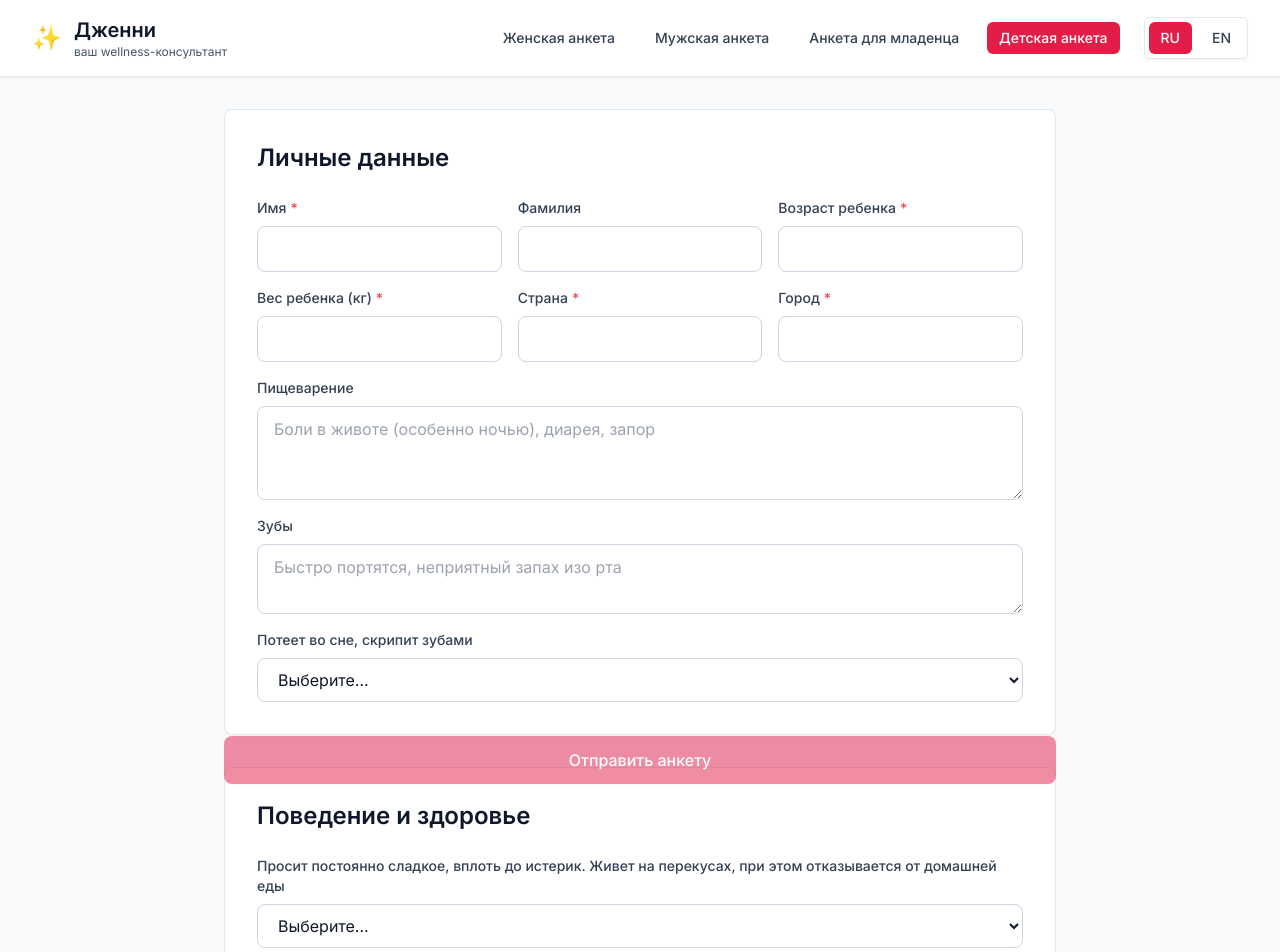
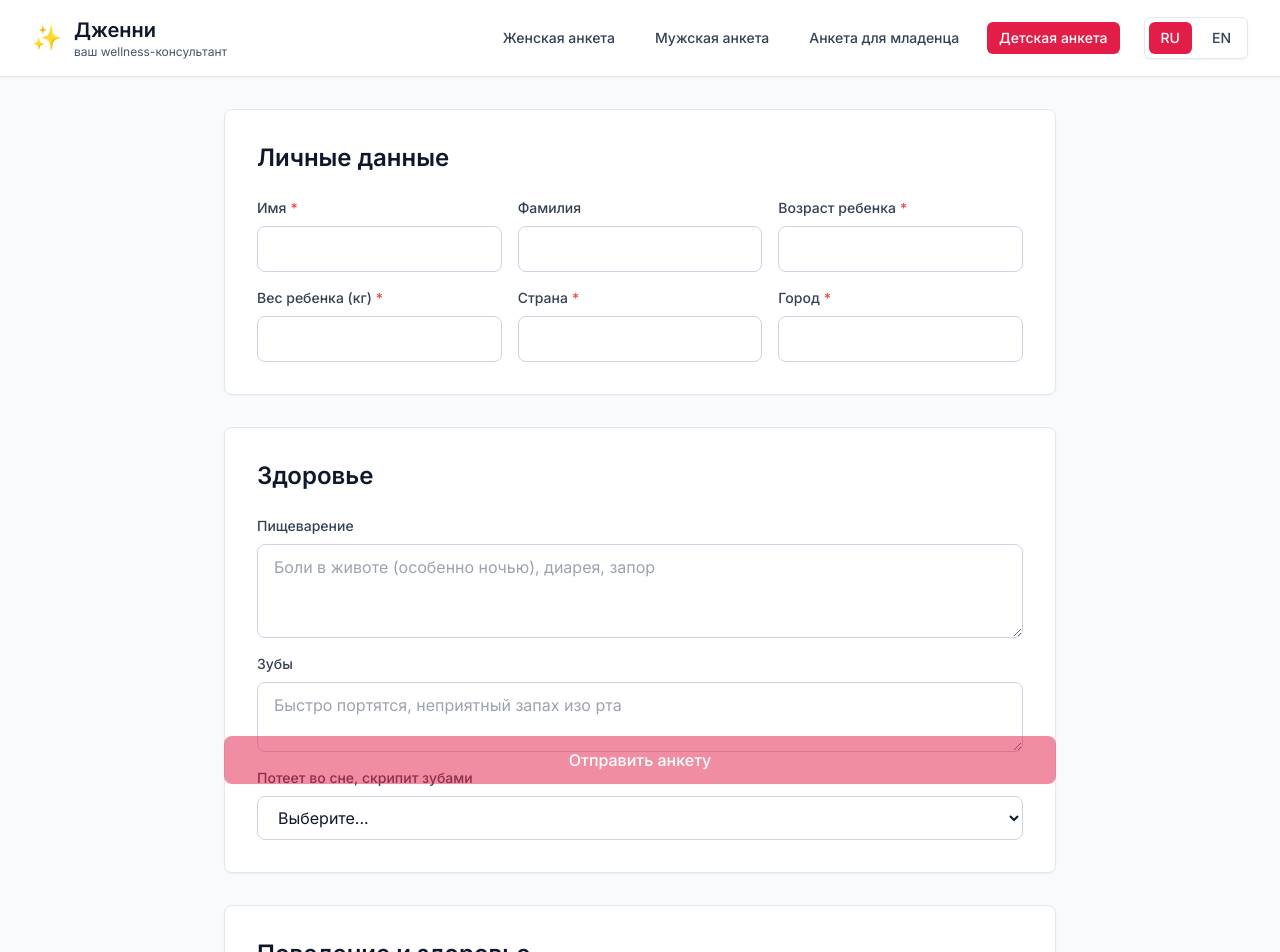
Before and after one commit to Anatoliiyastrebov/Jenny, a Next.js app: page /questionnaire/child in a window 1280 px wide. Shown: the top 952 px of the page. Built offline with nearby package versions, Linux system fonts and the light colour scheme.

Commit message:
Исправлена структура детской анкеты: убрано дублирование вопросов о здоровье

```diff
--- a/app/questionnaire/child/page.tsx
+++ b/app/questionnaire/child/page.tsx
@@ -118,7 +118,17 @@ export default function ChildQuestionnairePage() {
             <input {...register('city')} />
           </FormField>
         </div>
-        <div className="space-y-4 mt-4">
+      </motion.section>
+
+      {/* Здоровье */}
+      <motion.section
+        initial={{ opacity: 0, y: 10 }}
+        animate={{ opacity: 1, y: 0 }}
+        transition={{ duration: 0.3, delay: 0.1 }}
+        className="bg-white rounded-lg shadow-sm p-6 md:p-8 border border-medical-200"
+      >
+        <h2 className="text-2xl font-semibold mb-6 text-medical-900">{q.infant.health}</h2>
+        <div className="space-y-4">
           <FormField label={q.women.digestion} error={errors.digestion?.message}>
             <textarea {...register('digestion')} placeholder={q.child.digestionPlaceholder} rows={3} />
           </FormField>
```
